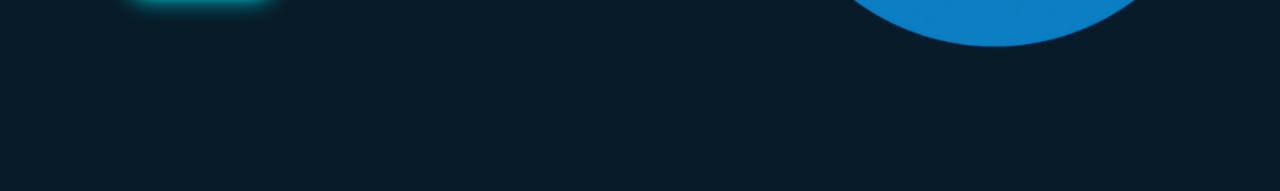
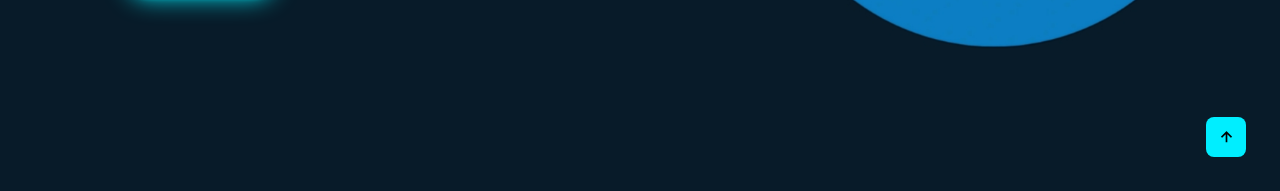
Before and after one commit to distributorgame/about, a plain HTML site: page index.html in a window 1280 px wide. Shown: the part 609-800 px from the top of the page. Drawn offline with nearby package versions, Linux system fonts and the light colour scheme.

Commit message:
Update index.html

```diff
--- a/index.html
+++ b/index.html
@@ -49,7 +49,7 @@
   <h2>2025 DISTRIBUTOR CHEAT All rights reserved.</h2>
         </div>
        </div>
-
+      <a href="#" class="top"><i class='bx bx-up-arrow-alt'></i></a>
 
 
         <script src="main.js"></script>
```
